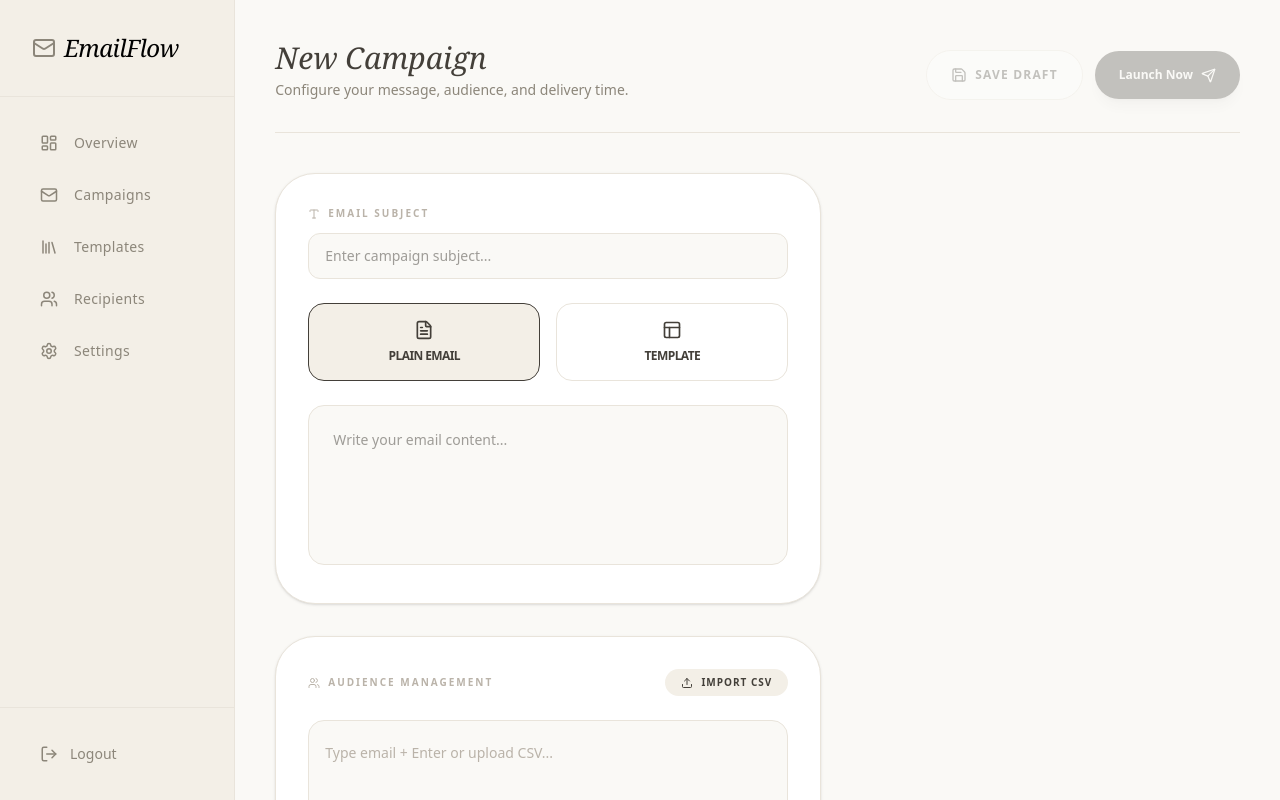
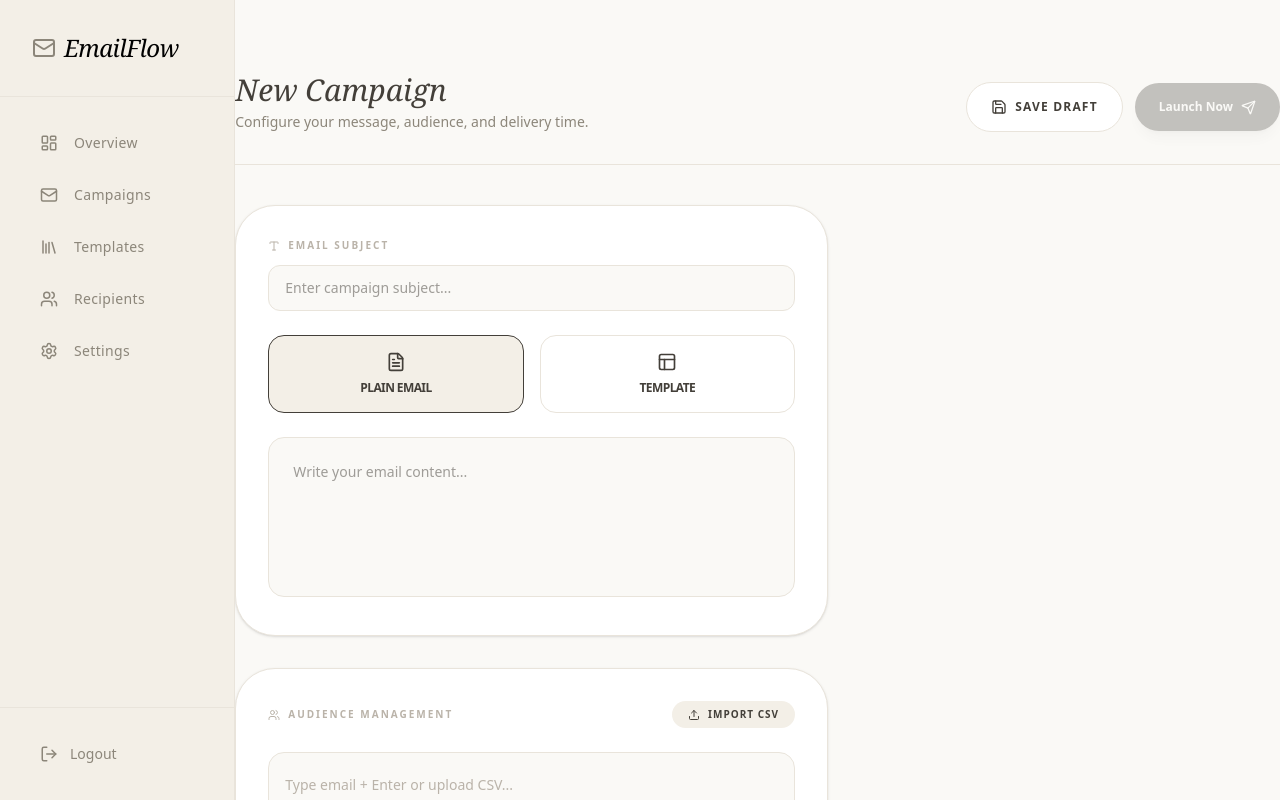
Before and after one commit to devmilon923/EmailFlow, a Next.js app: page /dashboard/campaigns/create in a window 1280 px wide. Shown: the top 800 px of the page. Built offline with nearby package versions, Linux system fonts and the light colour scheme.

Commit message:
added some UI improvement

```diff
--- a/app/dashboard/campaigns/create/page.tsx
+++ b/app/dashboard/campaigns/create/page.tsx
@@ -104,9 +104,9 @@ export default function CreateCampaign() {
 
   return (
     <div className="min-h-screen w-full bg-[#FAF9F6] text-[#433F39] flex flex-col items-center">
-      <div className="max-w-275 w-full p-4 md:p-10 space-y-10">
+      <div className="w-full py-4 md:py-10 space-y-10">
         {/* Header with Multi-Action Buttons */}
-        <div className="flex flex-col lg:flex-row lg:items-end justify-between gap-6 border-b border-[#E9E4DB] pb-8">
+        <div className="flex flex-col lg:flex-row lg:items-end justify-between gap-6 border-b border-[#E9E4DB] py-8">
           <div>
             <h2 className="text-3xl font-serif italic">New Campaign</h2>
             <p className="text-[#8C867A] text-sm mt-1">
@@ -118,7 +118,7 @@ export default function CreateCampaign() {
             <button
               onClick={() => handleAction('draft')}
               disabled={formData.emailsArray.length === 0 || !formData.subject}
-              className="flex items-center cursor-pointer disabled:opacity-30 disabled:cursor-not-allowed gap-2 px-6 py-4 rounded-full border border-[#E9E4DB] bg-white text-xs font-bold uppercase tracking-widest hover:bg-[#F3EFE7] transition-all"
+              className="flex items-center cursor-pointer  disabled:cursor-not-allowed gap-2 px-6 py-4 rounded-full border border-[#E9E4DB] bg-white text-xs font-bold uppercase tracking-widest hover:bg-[#F3EFE7] transition-all"
             >
               <Save size={16} /> Save Draft
             </button>
@@ -133,7 +133,7 @@ export default function CreateCampaign() {
           </div>
         </div>
 
-        <div className="grid grid-cols-1 lg:grid-cols-12 gap-10">
+        <div className="grid max-w-275 grid-cols-1 lg:grid-cols-12 gap-10">
           <div className="lg:col-span-7 space-y-8">
             {/* Subject & Body Section */}
             <div className="bg-white border border-[#E9E4DB] rounded-[2.5rem] p-8 shadow-sm space-y-6">
--- a/app/dashboard/campaigns/page.tsx
+++ b/app/dashboard/campaigns/page.tsx
@@ -77,7 +77,7 @@ export default function CampaignSection() {
           </div>
           <Link
             href={'/dashboard/campaigns/create'}
-            className="bg-[#433F39] cursor-pointer text-[#FAF9F6] px-8 py-3 rounded-full text-sm font-medium hover:bg-[#2D2A26] transition-all flex items-center justify-center gap-2 shadow-sm"
+            className="bg-[#433F39] cursor-pointer text-[#FAF9F6] px-8 py-3 rounded-full text-xs font-medium hover:bg-[#2D2A26] transition-all flex items-center justify-center gap-2 shadow-sm"
           >
             + Create New
           </Link>
--- a/app/dashboard/components/card.tsx
+++ b/app/dashboard/components/card.tsx
@@ -44,15 +44,15 @@ export default function TemplateCard({
         </div>
         <div className="flex gap-2">
           {template?.isFree ? (
-            <button className="flex-1 bg-[#433F39] text-[#FAF9F6] py-3 rounded-xl text-[10px] font-bold uppercase tracking-widest hover:bg-black transition-all">
+            <button className="flex-1 cursor-pointer bg-[#433F39] text-[#FAF9F6] py-3 rounded-xl text-[10px] font-bold uppercase tracking-widest hover:bg-black transition-all">
               Add To List
             </button>
           ) : (
-            <button className="flex-1 bg-[#433F39] text-[#FAF9F6] py-3 rounded-xl text-[10px] font-bold uppercase tracking-widest hover:bg-black transition-all">
+            <button className="flex-1 cursor-pointer bg-[#433F39] text-[#FAF9F6] py-3 rounded-xl text-[10px] font-bold uppercase tracking-widest hover:bg-black transition-all">
               Buy Now
             </button>
           )}
-          <button className="p-3 border border-[#E9E4DB] rounded-xl hover:bg-[#FAF9F6]">
+          <button className="p-3 border border-[#E9E4DB] rounded-xl cursor-pointer hover:bg-[#FAF9F6]">
             <ShoppingCart size={16} className="text-[#8C867A]" />
           </button>
         </div>
--- a/app/dashboard/page.tsx
+++ b/app/dashboard/page.tsx
@@ -63,7 +63,7 @@ export default function Dashboard() {
           </div>
           <Link
             href={'/dashboard/campaigns/create'}
-            className="bg-[#433F39] text-[#FAF9F6] px-6 py-2.5 rounded-full text-sm font-medium hover:bg-[#2D2A26] transition-all flex items-center gap-2"
+            className="bg-[#433F39] text-[#FAF9F6] px-6 py-2.5 rounded-full text-xs font-medium hover:bg-[#2D2A26] transition-all flex items-center gap-2"
           >
             <Plus size={16} /> New Campaign
           </Link>
@@ -87,7 +87,7 @@ export default function Dashboard() {
                   </p>
                 </div>
               </div>
-              <button className="bg-[#433F39] cursor-pointer text-[#FAF9F6] px-6 py-2 rounded-full text-sm font-bold hover:shadow-lg transition-all">
+              <button className="bg-[#433F39] cursor-pointer text-[#FAF9F6] px-6 py-2 rounded-full text-xs font-bold hover:shadow-lg transition-all">
                 Setup Now
               </button>
             </div>
--- a/app/dashboard/templates/page.tsx
+++ b/app/dashboard/templates/page.tsx
@@ -115,7 +115,7 @@ export default function TemplateMarketplace() {
                 className="bg-white border border-[#E9E4DB] rounded-full py-3 pl-12 pr-6 text-sm outline-none w-48 md:w-64"
               />
             </div>
-            <button className="bg-white border border-[#E9E4DB] p-3 rounded-full relative">
+            <button className="bg-white border cursor-pointer border-[#E9E4DB] p-3 rounded-full relative">
               <ShoppingCart size={20} />
               <span className="absolute -top-1 -right-1 bg-[#433F39] text-white text-[8px] font-bold w-4 h-4 flex items-center justify-center rounded-full">
                 2
@@ -131,7 +131,7 @@ export default function TemplateMarketplace() {
               (cat, i) => (
                 <button
                   key={cat}
-                  className={`px-5 py-2 rounded-full text-[10px] uppercase font-bold tracking-widest whitespace-nowrap transition-all ${i === 0 ? 'bg-[#433F39] text-white' : 'bg-white border border-[#E9E4DB] text-[#8C867A]'}`}
+                  className={`px-5 py-2 rounded-full cursor-pointer text-[10px] uppercase font-bold tracking-widest whitespace-nowrap transition-all ${i === 0 ? 'bg-[#433F39] text-white' : 'bg-white border border-[#E9E4DB] text-[#8C867A]'}`}
                 >
                   {cat}
                 </button>
@@ -142,7 +142,7 @@ export default function TemplateMarketplace() {
           <div className="relative">
             <button
               onClick={() => setShowSortDropdown(!showSortDropdown)}
-              className="flex items-center gap-3 bg-white border border-[#E9E4DB] px-6 py-2.5 rounded-full text-[10px] uppercase font-bold tracking-widest text-[#433F39] hover:border-[#433F39] transition-all"
+              className="flex items-center gap-3 cursor-pointer bg-white border border-[#E9E4DB] px-6 py-2.5 rounded-full text-[10px] uppercase font-bold tracking-widest text-[#433F39] hover:border-[#433F39] transition-all"
             >
               <ArrowUpDown size={14} /> Sort: {activeSort}{' '}
               <ChevronDown
@@ -162,7 +162,7 @@ export default function TemplateMarketplace() {
                         setActiveSort(option);
                         setShowSortDropdown(false);
                       }}
-                      className="w-full flex items-center justify-between px-4 py-3 text-[10px] uppercase font-bold tracking-widest hover:bg-[#FAF9F6] rounded-xl transition-colors group"
+                      className="w-full cursor-pointer flex items-center justify-between px-4 py-3 text-[10px] uppercase font-bold tracking-widest hover:bg-[#FAF9F6] rounded-xl transition-colors group"
                     >
                       <span
                         className={
```
